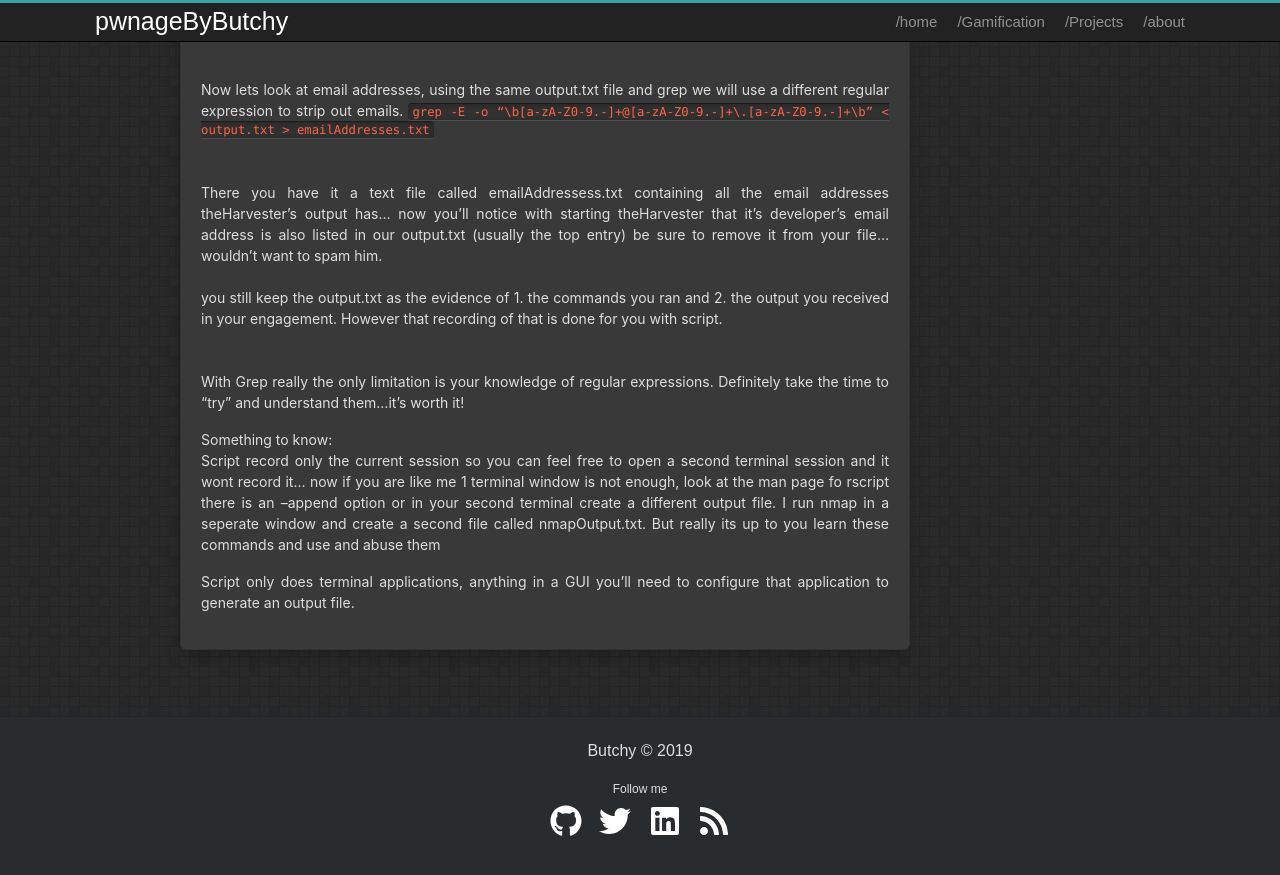
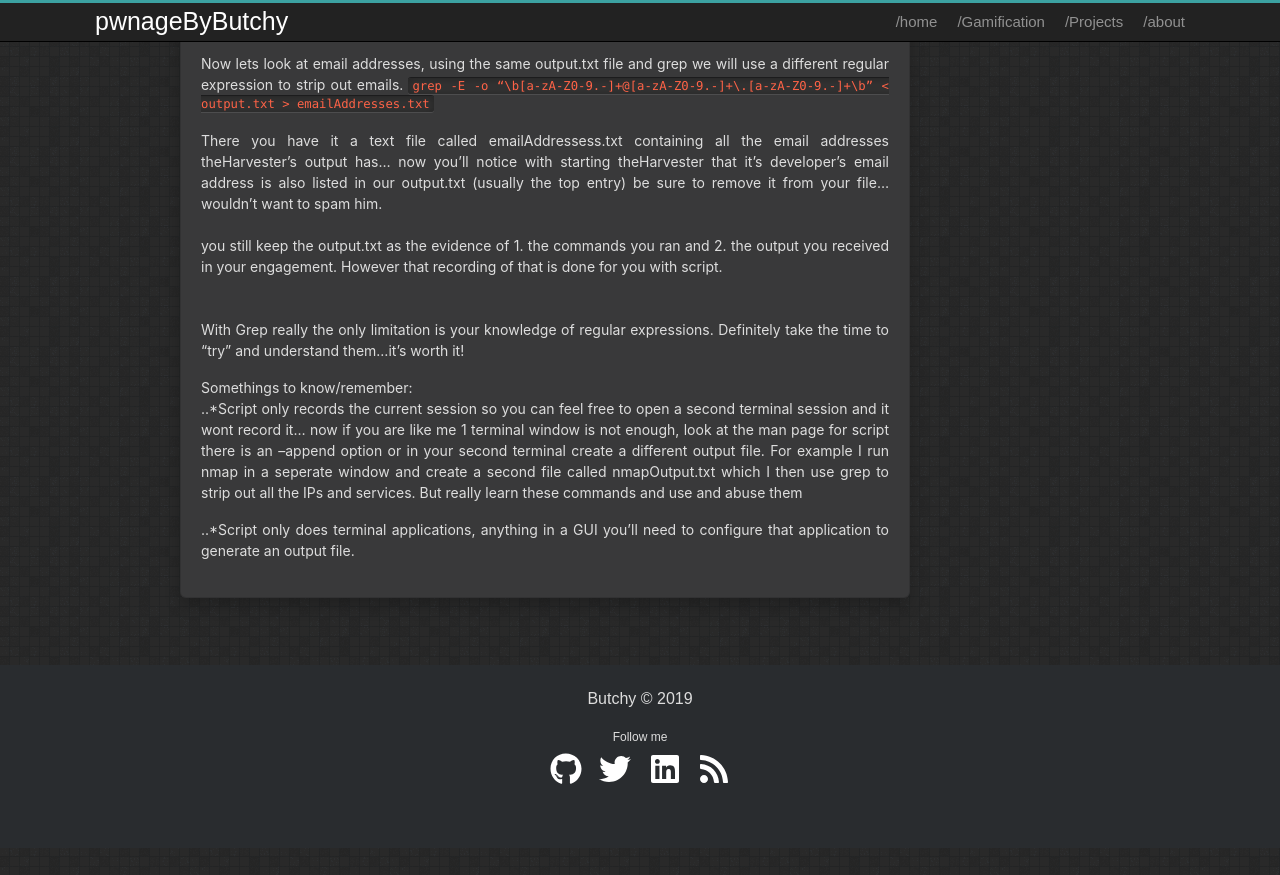
Before and after one commit to pwnageByButchy/pwnageByButchy.github.io, a Jekyll site: the page built from _posts/2020-01-29-use-the-tools-that-linux-gave-you.md, in a window 1280 px wide and 900 px high, scrolled down 1194 px. Shown: the top 875 px of the window. Built offline with Jekyll 4.4.1, drawn with Linux system fonts in a browser that asks for light colours; after the commit the page ends 2042 px from its top, so only the background shows below that.

Commit message:
Update 2020-01-29-use-the-tools-that-linux-gave-you.md

```diff
--- a/_posts/2020-01-29-use-the-tools-that-linux-gave-you.md
+++ b/_posts/2020-01-29-use-the-tools-that-linux-gave-you.md
@@ -25,17 +25,17 @@ Now we let that run and all the command and the output that come from theHarvest
 Now this is where we get down to filtering out data, theHarvester collects a lot of OSINT data for us to use but it's all in one file...what if we wanted to strip out say just twitter handles or email addresses that it found, so that we can use it in other applications. If we just used the output.txt by itself most of our applications would error with other erroneous input that is in the txt file.
 
 So let's start with the Twitters by using grep we can strip out the twitter handles into another file. `grep -E -o "@[0-9a-zA-Z]+" < output.txt > twitterHandles.txt`
-<br />
+
 This uses a regular expression to strip out a twitter handle like mine @SteveBartimote and then puts it into a text file called twitterHandles.txt... but all that file will contain is twitter usernames!
 <br />
 Now lets look at email addresses, using the same output.txt file and grep we will use a different regular expression to strip out emails. `grep -E -o “\b[a-zA-Z0-9.-]+@[a-zA-Z0-9.-]+\.[a-zA-Z0-9.-]+\b” < output.txt > emailAddresses.txt`
-<br />
+
 There you have it a text file called emailAddressess.txt containing all the email addresses theHarvester's output has... now you'll notice with starting theHarvester that it's developer's email address is also listed in our output.txt (usually the top entry) be sure to remove it from your file...wouldn't want to spam him.
 <br /> you still keep the output.txt as the evidence of 1. the commands you ran and 2. the output you received in your engagement. However that recording of that is done for you with script.
 <br />
 With Grep really the only limitation is your knowledge of regular expressions. Definitely take the time to "try" and understand them...it's worth it!
 
-Something to know:
-Script record only the current session so you can feel free to open a second terminal session and it wont record it... now if you are like me 1 terminal window is not enough, look at the man page fo rscript there is an --append option or in your second terminal create a different output file. I run nmap in a seperate window and create a second file called nmapOutput.txt. But really its up to you learn these commands and use and abuse them
+Somethings to know/remember:
+..*Script only records the current session so you can feel free to open a second terminal session and it wont record it... now if you are like me 1 terminal window is not enough, look at the man page for script there is an --append option or in your second terminal create a different output file. For example I run nmap in a seperate window and create a second file called nmapOutput.txt which I then use grep to strip out all the IPs and services. But really learn these commands and use and abuse them
 
-Script only does terminal applications, anything in a GUI you'll need to configure that application to generate an output file.
+..*Script only does terminal applications, anything in a GUI you'll need to configure that application to generate an output file.
```
